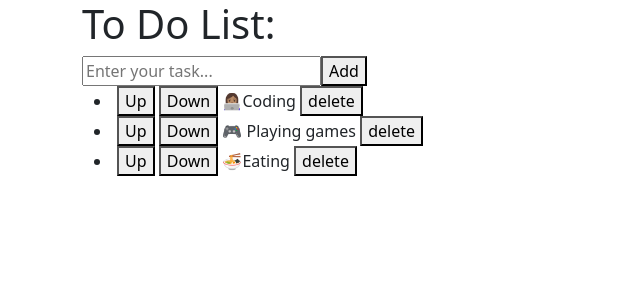
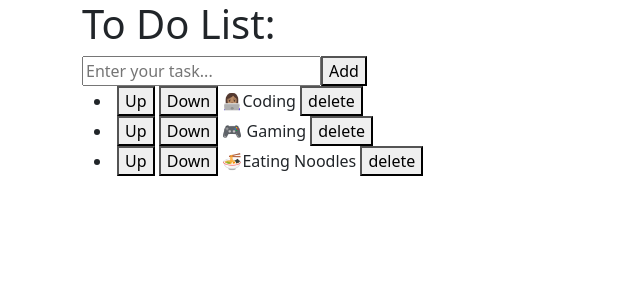
Before and after one commit to 3afaf-ahadad/My-To-Do-List, a React (Vite) app: page / in a window 1280 px wide. Shown: the top 300 px of the page, without its empty margins (0-640 px from the left). Built offline with nearby package versions, Linux system fonts and the light colour scheme; data requests are answered from the project's data file.

Commit message:
Implement task fetching and adding functionality; add initial task data

```diff
--- a/src/components/ToDoList.jsx
+++ b/src/components/ToDoList.jsx
@@ -1,61 +1,69 @@
-import 'bootstrap/dist/css/bootstrap.css';
-// Put any other imports below so that CSS from your
-// components takes precedence over default styles.
-import { useState } from "react";
+import "bootstrap/dist/css/bootstrap.css";
+
+import { useEffect, useState } from "react";
 
 function ToDoList() {
-  const [tasks, setTasks] = useState([
-    "👩🏽‍💻Coding",
-    "🎮 Playing games",
-    " 🍜Eating",
-  ]);
+  const [tasks, setTasks] = useState(null);
+  const [inputValue, setInputValue] = useState("");
 
-  function addTask() {
-    const task = document.getElementById("input").value;
-    if (task) {
-      setTasks([...tasks, task]);
+  useEffect(() => {
+    fetch("http://localhost:8000/tasks")
+      .then((res) => res.json())
+      .then((data) => {
+        setTasks(data);
+      });
+  }, []);
+
+  function handleAddTask() {
+    const taskText = inputValue;
+
+    if (taskText) {
+      const newTask = taskText;
+      fetch("http://localhost:8000/tasks")({
+        method: "POST",
+        headers: {
+          "Content-type": "application/json",
+        },
+        body: JSON.stringify(newTask),
+      }).then((res) => res.json());
     }
-    document.getElementById("input").value = "";
   }
-  function deleteTask(index) {
-    setTasks(tasks.filter((_, i) => i !== index));
-  }
-  function moveTaskUp(index) {
-    const movedTasks = [...tasks];
-    if (index > 0) {
-      const task = movedTasks[index];
-      movedTasks[index] = movedTasks[index - 1];
-      movedTasks[index - 1] = task;
-    }
-    setTasks(movedTasks);
-  }
-  function moveTaskDown(index) {
-    const movedTasks = [...tasks];
-    if (index < tasks.length - 1) {
-      const task = movedTasks[index];
-      movedTasks[index] = movedTasks[index + 1];
-      movedTasks[index + 1] = task;
-    }
-    setTasks(movedTasks);
-  }
+
+  function handleDeleteTask(id) {}
+  function handleMoveTaskUp(id) {}
+  function handleMoveTaskDown(id) {}
 
   return (
     <>
       <div className="todolist-container container">
         <h1>To Do List: </h1>
         <div className="add-tasks">
-          <input type="text" id="input" placeholder="Enter your task... " />
-          <button onClick={addTask}>Add</button>
+          <input
+            type="text"
+            id="input"
+            value={inputValue}
+            placeholder="Enter your task... "
+            onChange={(e) => setInputValue(e.target.value)}
+          />
+          <button onClick={handleAddTask}>Add</button>
         </div>
         <div className="tasks-container container">
-          {tasks.map((t, index) => (
-            <li key={index}>
-              {" "}
-              <button onClick={() => moveTaskUp(index)}>Up</button>{" "}
-              <button onClick={() => moveTaskDown(index)}>Down</button> {t}{" "}
-              <button onClick={() => deleteTask(index)}>delete</button>
-            </li>
-          ))}
+          {tasks &&
+            tasks.map((task) => (
+              <li key={task.id}>
+                {" "}
+                <button onClick={() => handleMoveTaskUp(task.id)}>
+                  Up
+                </button>{" "}
+                <button onClick={() => handleMoveTaskDown(task.id)}>
+                  Down
+                </button>{" "}
+                {task.task}{" "}
+                <button onClick={() => handleDeleteTask(task.id)}>
+                  delete
+                </button>
+              </li>
+            ))}
         </div>
       </div>
     </>
--- /dev/null
+++ b/src/data/db.json
@@ -0,0 +1,7 @@
+{
+  "tasks": [
+    { "id": 1, "task": "👩🏽‍💻Coding" },
+    { "id": 2, "task": "🎮 Gaming" },
+    { "id": 3, "task": "🍜Eating Noodles" }
+  ]
+}
```
